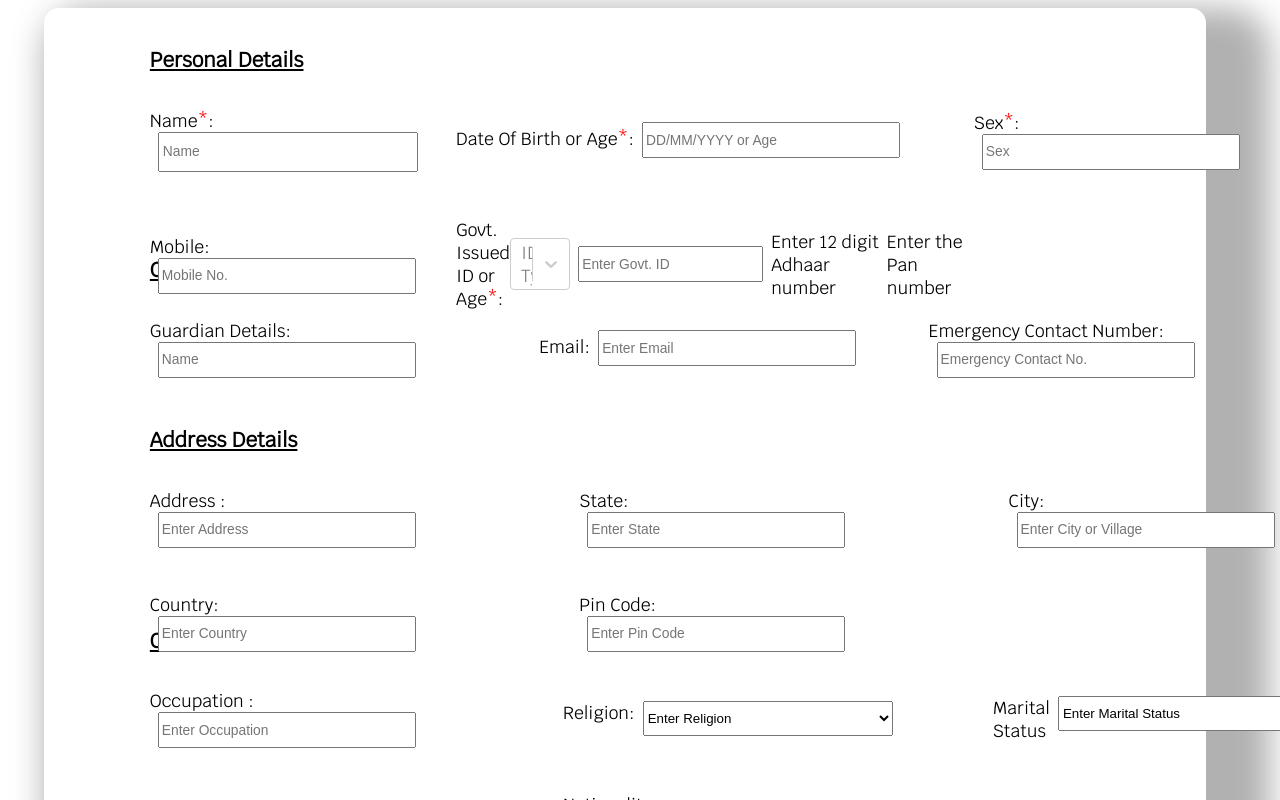
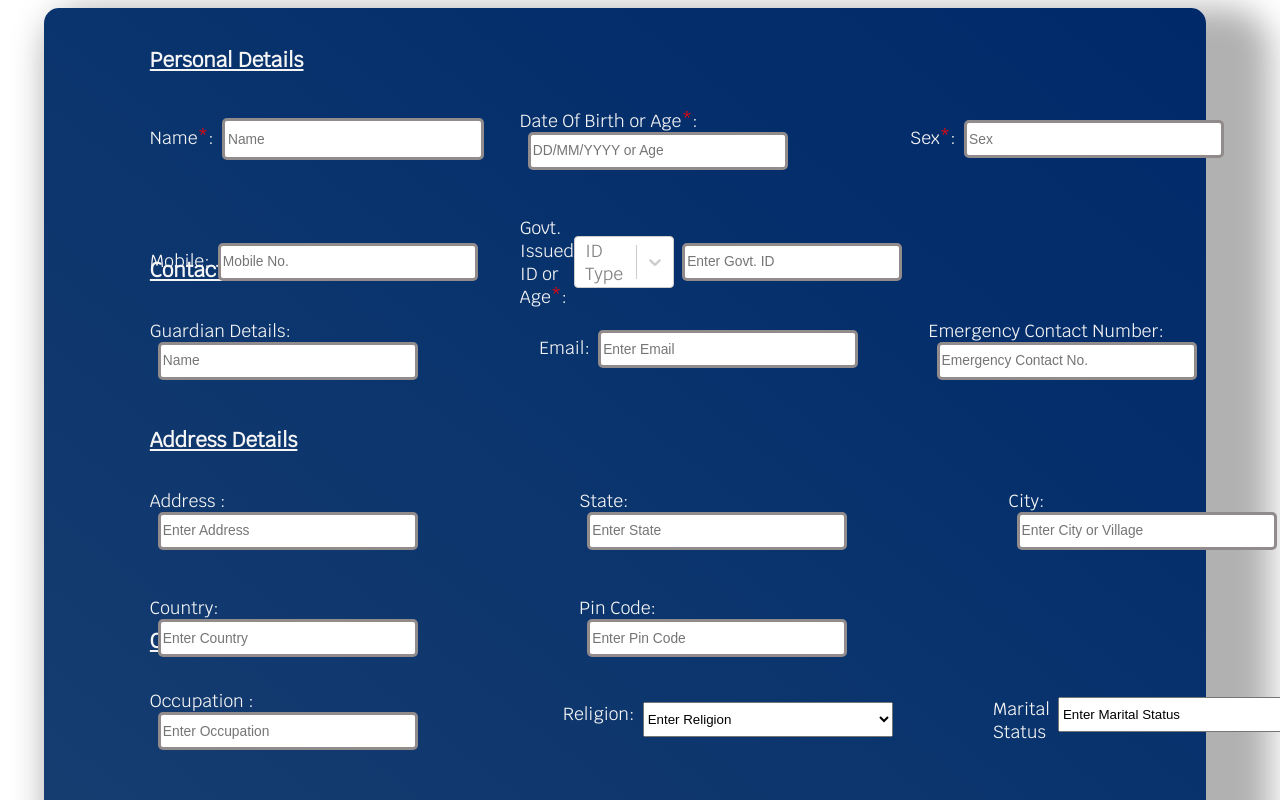
Before and after one commit to Somavik99/HForm-UI, a React (Vite) app: page / in a window 1280 px wide. Built offline with nearby package versions, Linux system fonts and the light colour scheme; a web font is replaced by a local one.

Commit message:
Props dealing

```diff
--- a/package.json
+++ b/package.json
@@ -10,10 +10,12 @@
     "preview": "vite preview"
   },
   "dependencies": {
+    "@hookform/resolvers": "^3.1.0",
     "react": "^18.2.0",
     "react-dom": "^18.2.0",
     "react-hook-form": "^7.38.0",
-    "react-select": "^5.7.2"
+    "react-select": "^5.7.2",
+    "yup": "^1.1.1"
   },
   "devDependencies": {
     "@types/react": "^18.0.28",
--- a/src/App.css
+++ b/src/App.css
@@ -1,3 +1,17 @@
+
+
 input{
-    font-size: 13.8px
+    font-size: 13.8px;
+    border: 3px solid rgba(93, 83, 83, 0.671) ;
+    outline: none;
+    border-radius: 5px;
 }
+
+h3{
+font-weight: 800;
+}
+
+
+span{
+    font-weight:500;
+}
--- a/src/App.jsx
+++ b/src/App.jsx
@@ -1,11 +1,31 @@
 import "./App.css";
 import Forms from "./Components/Forms/Forms";
+import { useForm } from "react-hook-form";
+import { yupResolver } from "@hookform/resolvers/yup";
+import * as yup from "yup";
+
+
+const validation = yup
+  .object({
+    name: yup.string().required(),
+    age: yup.number().positive().integer().required(),
+  })
+  .required();
 
 function App() {
+
+  const {
+    register,
+    handleSubmit,
+
+  } = useForm({
+    resolver: yupResolver(validation),
+  });
+
   return (
     <>
       <div className="App">
-        <Forms />
+        <Forms register={register} handleSubmit={handleSubmit} />
       </div>
     </>
   );
--- a/src/Components/Forms/Forms.css
+++ b/src/Components/Forms/Forms.css
@@ -17,6 +17,8 @@
 }
 
 .container {
+  /* background-image: linear-gradient(to right top, #8f9bac, #93b0ba, #a0c3c1, #b8d4c3, #dbe3c7); */
+  background-image: linear-gradient(to right top, #183e71, #11396f, #0a346d, #042e6b, #002969);
   position: fixed;
   /* border: 2px solid black; */
   width: 88vw;
@@ -26,4 +28,5 @@ border-radius: 15px;
 margin-left: 2.8%;
 margin-bottom: 8%;
 box-shadow: 2rem 2rem 2rem 2rem rgba(91, 90, 90, 0.473);
+color: whitesmoke;
 }
--- a/src/Components/Forms/Forms.jsx
+++ b/src/Components/Forms/Forms.jsx
@@ -4,30 +4,33 @@ import ContactDetails from "./ContactDetails/ContactDetails";
 import Address from "./Address/Address";
 import OtherDetails from "./OtherDetails/OtherDetails";
 import Btn from "./Btn/Btn";
-import { useForm } from "react-hook-form";
 
-const Forms = () => {
-  const {handleSubmit} = useForm()
 
-const onSubmit = (data)=>{
-  console.log(data)
-}
+
+
+
+const Forms = ({register, handleSubmit}) => {
+
+
+  const onSubmit = (data) => {
+    console.log(data);
+  };
 
   return (
     <form className="container" onSubmit={handleSubmit(onSubmit)}>
       <div className="Personal">
-        <PersonalDetails />
+        <PersonalDetails register={register} required />
       </div>
       <div className="Contact">
-        <ContactDetails />
+        <ContactDetails register={register} required/>
       </div>
       <div className="Address">
-        <Address />
+        <Address register={register} required />
       </div>
       <div className="Address">
-        <OtherDetails />
+        <OtherDetails register={register} required/>
       </div>
-      <div style={{float:"right"}}>
+      <div style={{ float: "right" }}>
         <Btn />
       </div>
     </form>
--- a/src/Components/Forms/PersonalDetails/GvtIssueId/GovtIssueId.jsx
+++ b/src/Components/Forms/PersonalDetails/GvtIssueId/GovtIssueId.jsx
@@ -7,7 +7,6 @@ const GovtIssueId = () => {
   const [InitialValue, setInitialValue] = useState(null);
   const {
     register,
-    formState: { errors },
   } = useForm();
 
   const options = [
@@ -25,6 +24,7 @@ const GovtIssueId = () => {
           required: true,
           maxLength:{}
         })}
+
       />
       <input
         type="text"
@@ -36,8 +36,8 @@ const GovtIssueId = () => {
         })}
         onChange={(e)=>setInitialValue(e.target.InitialValue)}
       />
-      {errors.Govt == InitialValue && <div>Enter 12 digit Adhaar number</div>}
-      {errors.Govt == InitialValue && <div>Enter the Pan number</div>}
+      {/* {errors.Govt == InitialValue && <div>Enter 12 digit Adhaar number</div>}
+      {errors.Govt == InitialValue && <div>Enter the Pan number</div>} */}
     </div>
   );
 };
--- a/src/Components/Forms/PersonalDetails/PersonalDetails.jsx
+++ b/src/Components/Forms/PersonalDetails/PersonalDetails.jsx
@@ -1,11 +1,12 @@
-import { useForm } from "react-hook-form";
+// import { useForm } from "react-hook-form";
 import GovtIssueId from "./GvtIssueId/GovtIssueId";
 import "./PersonalDetails.css";
 
 
 
-const PersonalDetails = () => {
-  const {register} = useForm()
+
+const PersonalDetails = ({register,required}) => {
+
 
   return (
     <div className="PersonalContainer">
--- a/src/index.css
+++ b/src/index.css
@@ -4,6 +4,7 @@ body {
   font-family: "Krub", sans-serif;
   font-size: 17.5px;
   width: 60%;
+
  /* display: flex;
  justify-content: center;
  align-items: center; */
```
Also changed, not shown: .eslintrc.cjs, 1 other file (tests, documents, lock files or other folders).
